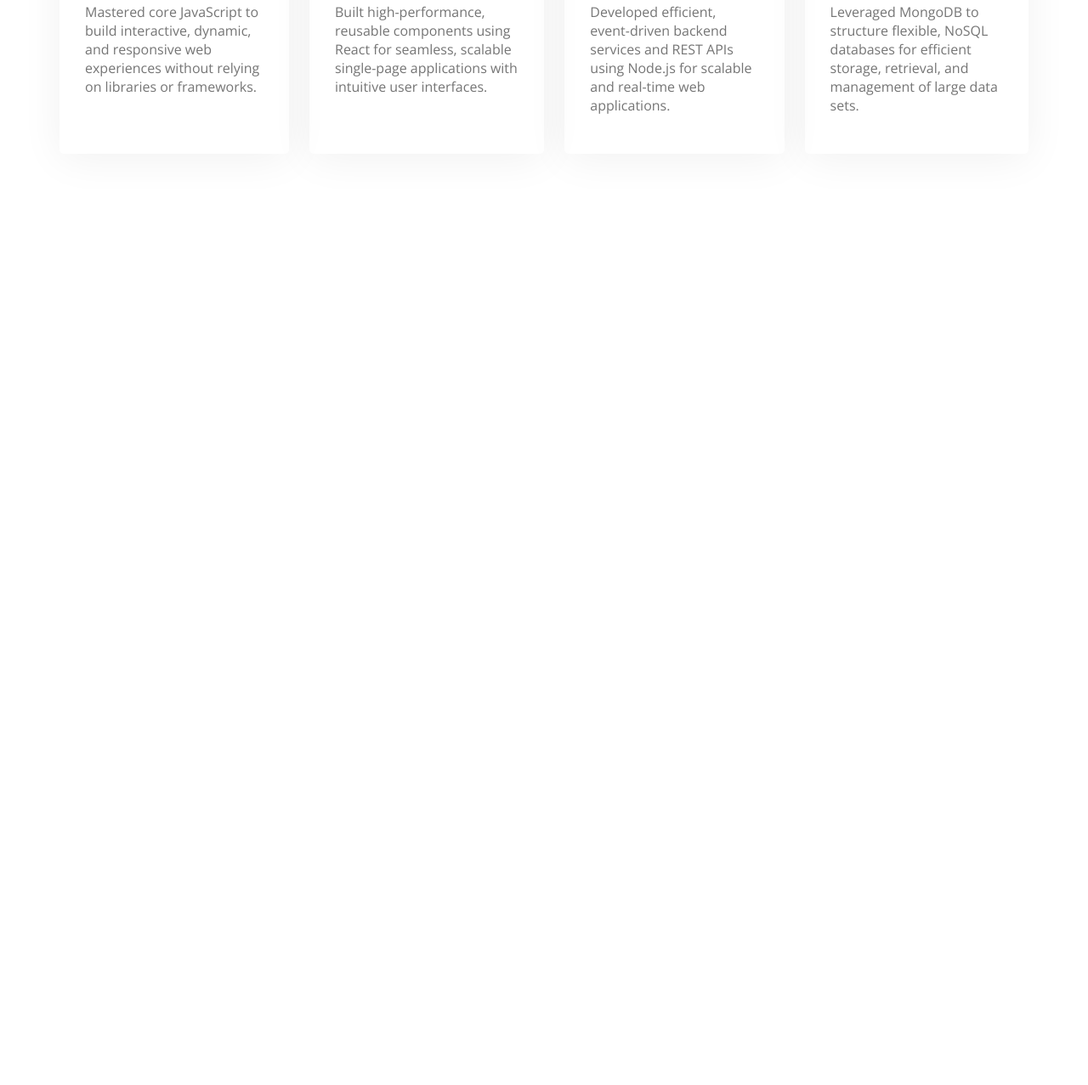
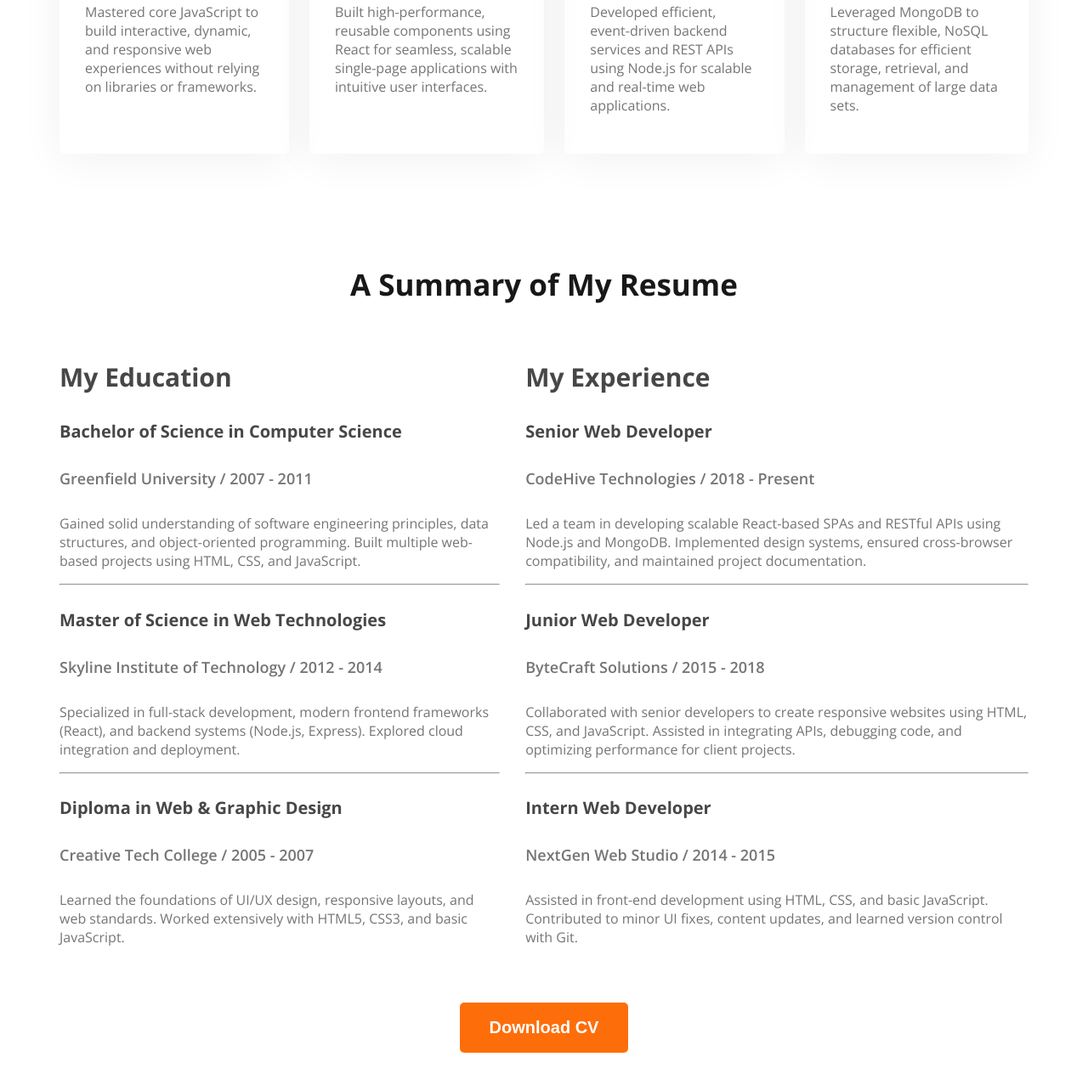
Before and after one commit to kamrujjamantuhin/web-dev-portfolio, a plain HTML site: page index.html in a window 1280 px wide. Shown: the part 1972-3249 px from the top of the page at 85% size. Before the commit the page ends 2283 px from the top, so only its background shows below. Drawn offline with nearby package versions, Linux system fonts and the light colour scheme.

Commit message:
Implement resume section

```diff
--- a/index.html
+++ b/index.html
@@ -79,6 +79,54 @@
                 </div>
             </div>
         </section>
+        <section class="resume">
+            <h3 class="section-title text-center dark-1">A Summary of My Resume</h3>
+            <div class="resume-container">
+                <div class="resume-column">
+                    <h3 class="resume-column-title dark-2">My Education</h3>
+                    <div class="experience">
+                        <h4 class="experience-title dark-2">Bachelor of Science in Computer Science</h4>
+                        <h5 class="experience-sub-title dark-3">Greenfield University / 2007 - 2011</h5>
+                        <p class="experience-description dark-3">Gained solid understanding of software engineering principles, data structures, and object-oriented programming. Built multiple web-based projects using HTML, CSS, and JavaScript.</p>
+                    </div>
+                    <hr>
+                    <div class="experience">
+                        <h4 class="experience-title dark-2">Master of Science in Web Technologies</h4>
+                        <h5 class="experience-sub-title dark-3">Skyline Institute of Technology / 2012 - 2014</h5>
+                        <p class="experience-description dark-3">Specialized in full-stack development, modern frontend frameworks (React), and backend systems (Node.js, Express). Explored cloud integration and deployment.</p>
+                    </div>
+                    <hr>
+                    <div class="experience">
+                        <h4 class="experience-title dark-2">Diploma in Web & Graphic Design</h4>
+                        <h5 class="experience-sub-title dark-3">Creative Tech College / 2005 - 2007</h5>
+                        <p class="experience-description dark-3">Learned the foundations of UI/UX design, responsive layouts, and web standards. Worked extensively with HTML5, CSS3, and basic JavaScript.</p>
+                    </div>
+                </div>
+                <div class="resume-column">
+                    <h3 class="resume-column-title dark-2">My Experience</h3>
+                    <div class="experience">
+                        <h4 class="experience-title dark-2">Senior Web Developer</h4>
+                        <h5 class="experience-sub-title dark-3">CodeHive Technologies / 2018 - Present</h5>
+                        <p class="experience-description dark-3">Led a team in developing scalable React-based SPAs and RESTful APIs using Node.js and MongoDB. Implemented design systems, ensured cross-browser compatibility, and maintained project documentation.</p>
+                    </div>
+                    <hr>
+                    <div class="experience">
+                        <h4 class="experience-title dark-2">Junior Web Developer</h4>
+                        <h5 class="experience-sub-title dark-3">ByteCraft Solutions / 2015 - 2018</h5>
+                        <p class="experience-description dark-3">Collaborated with senior developers to create responsive websites using HTML, CSS, and JavaScript. Assisted in integrating APIs, debugging code, and optimizing performance for client projects.</p>
+                    </div>
+                    <hr>
+                    <div class="experience">
+                        <h4 class="experience-title dark-2">Intern Web Developer</h4>
+                        <h5 class="experience-sub-title dark-3">NextGen Web Studio / 2014 - 2015</h5>
+                        <p class="experience-description dark-3">Assisted in front-end development using HTML, CSS, and basic JavaScript. Contributed to minor UI fixes, content updates, and learned version control with Git.</p>
+                    </div>
+                </div>
+            </div>
+            <div class="resume-btn text-center">
+                <button class="btn-primary">Download CV</button>
+            </div>
+        </section>
     </main>
     <footer>
 
--- a/styles/style.css
+++ b/styles/style.css
@@ -137,3 +137,23 @@ main section{
     border-radius: 5px;
     box-shadow: 0 6px 50px 0 rgba(0, 0, 0, 0.06);
 }
+/* Resume Styles */
+.resume-container{
+    display: flex;
+    gap: 30px;
+}
+.resume-column-title{
+    font-size: 30px;
+    font-weight: bold;
+}
+.experience-title{
+    font-size: 20px;
+    font-weight: bold;
+}
+.experience-sub-title{
+    font-size: 18px;
+    font-weight: 600;
+}
+.resume-btn{
+    margin-top: 50px;
+}
```
